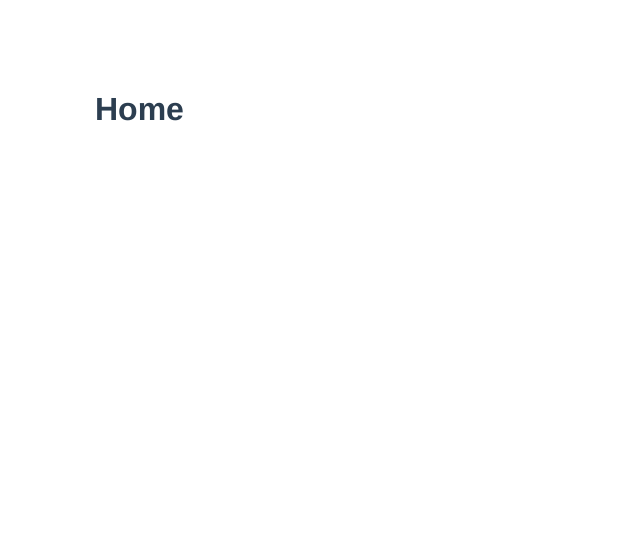
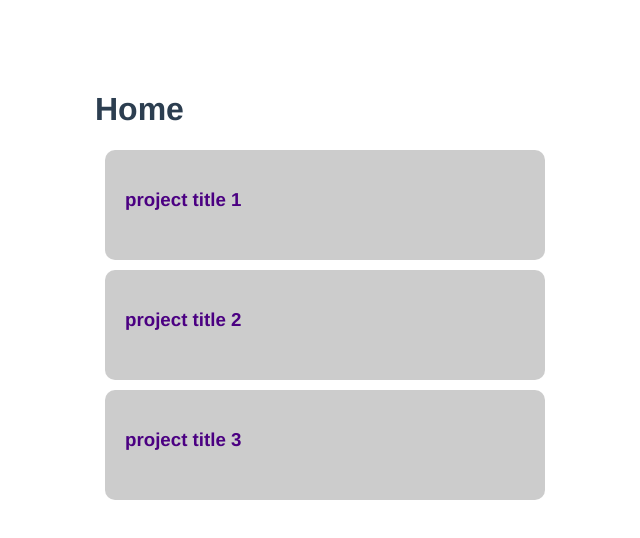
Before and after one commit to aungkaungkhant-nssh/linterproject, a Vue app: page / in a window 1280 px wide. Shown: the top 538 px of the page, without its empty margins (245-885 px from the left). Built offline with nearby package versions, Linux system fonts and the light colour scheme; data requests are answered from the project's data file.

Commit message:
fetch project and  show in our home view of the single component

```diff
--- a/package.json
+++ b/package.json
@@ -4,7 +4,8 @@
   "private": true,
   "scripts": {
     "serve": "vue-cli-service serve",
-    "build": "vue-cli-service build"
+    "build": "vue-cli-service build",
+    "dev":"json-server --watch database/db.json"
   },
   "dependencies": {
     "core-js": "^3.6.5",
--- /dev/null
+++ b/src/components/SingleProject.vue
@@ -0,0 +1,38 @@
+<template>
+  <div class="project">
+      <h3 @click="showDetail">{{project.title}}</h3>
+      <p v-if="hideDetail">{{project.detail}}</p>
+  </div>
+</template>
+
+<script>
+export default {
+    props:['project'],
+    data(){
+        return{
+            hideDetail:false
+        }
+    },
+    methods:{
+        showDetail(){
+            this.hideDetail=!this.hideDetail;
+        }
+    }
+}
+</script>
+
+<style>
+    .project{
+        background-color: #ccc;
+        width:400px;
+        height: 70px;
+        margin:10px;
+        padding: 20px;
+        border-radius: 10px;
+    }
+    h3{
+        color:indigo;
+        width:120px;
+        cursor: pointer;
+    }
+</style>
--- a/src/views/Home.vue
+++ b/src/views/Home.vue
@@ -1,17 +1,39 @@
 <template>
   <div class="home">
     <h1>Home</h1>
+    <div v-for="project in projects" :key="project.id">
+        <SingleProject :project="project"></SingleProject>
+    </div>
   </div>
 </template>
 
 <script>
+import SingleProject from '../components/SingleProject'
 // @ is an alias to /src
 
 
 export default {
   name: 'Home',
   components: {
+    SingleProject,
 
+  },
+  data(){
+    return{
+      projects:[],
+    }
+  },
+  mounted(){
+    fetch("http://localhost:3000/projects")
+    .then((response)=>{
+      return response.json();
+    })
+    .then((datas)=>{
+        this.projects=datas;
+    })
+    .catch((err)=>{
+      console.log(err);
+    })
   }
 }
 </script>
```
